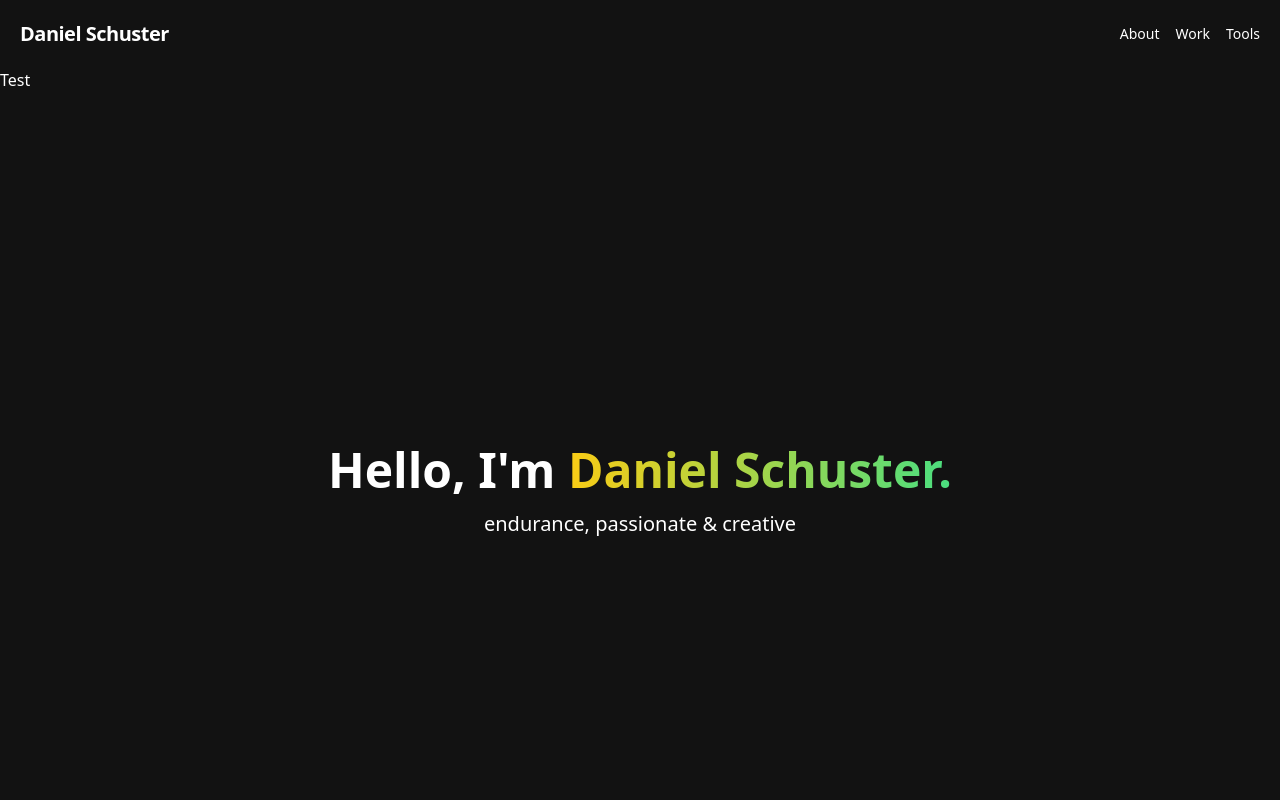
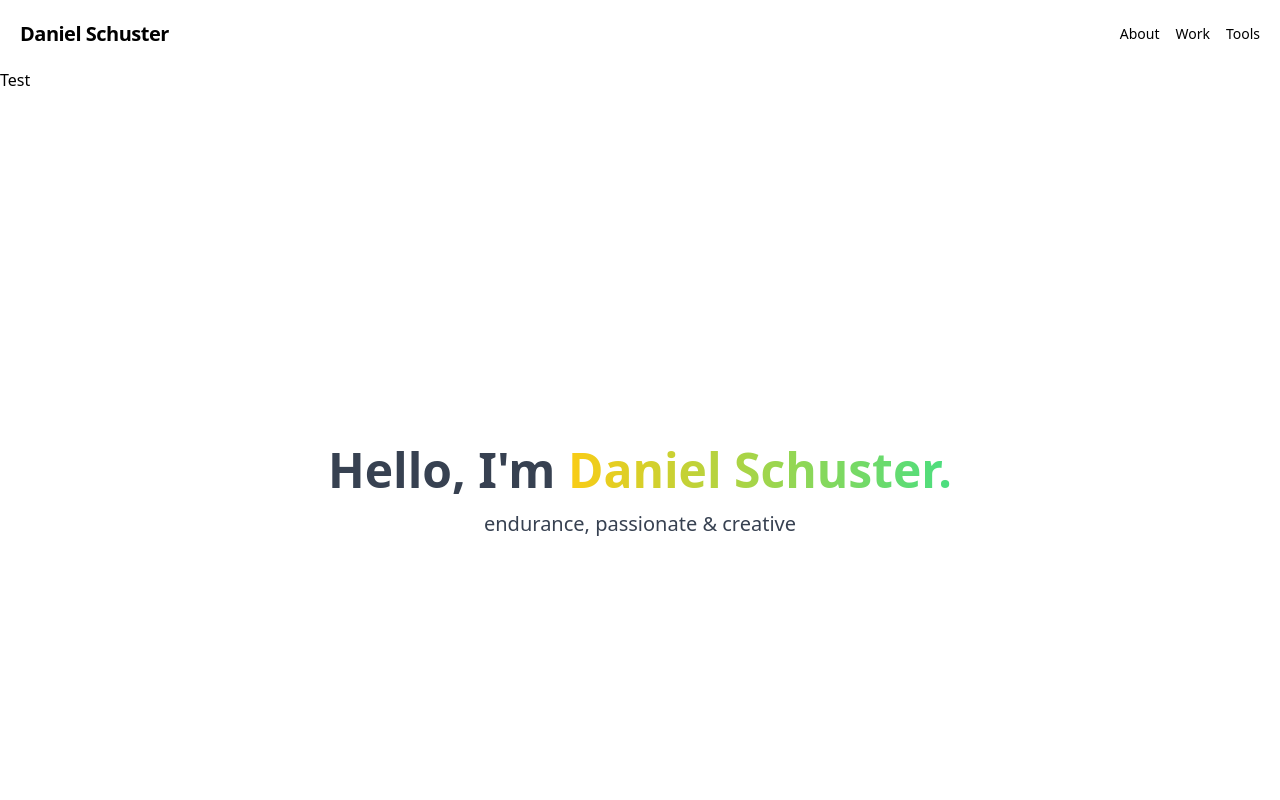
Before and after one commit to danielschuster-muc/danischu.com, a Next.js app: page / in a window 1280 px wide. Shown: the top 800 px of the page. Built offline with nearby package versions, Linux system fonts and the light colour scheme.

Commit message:
refactor code & start reusing classes with tailwind

```diff
--- a/app/layout.tsx
+++ b/app/layout.tsx
@@ -11,7 +11,11 @@ const RootLayout = ({ children }: { children: React.ReactNode }) => {
     <html lang="en" suppressHydrationWarning>
       <head />
       <body>
-        <CustomThemeProvider attribute="class" defaultTheme="dark" enableSystem>
+        <CustomThemeProvider
+          attribute="class"
+          defaultTheme="system"
+          enableSystem
+        >
           <div className="flex flex-col min-h-screen">
             <Navbar />
             <main className="flex-grow">{children}</main>
```
